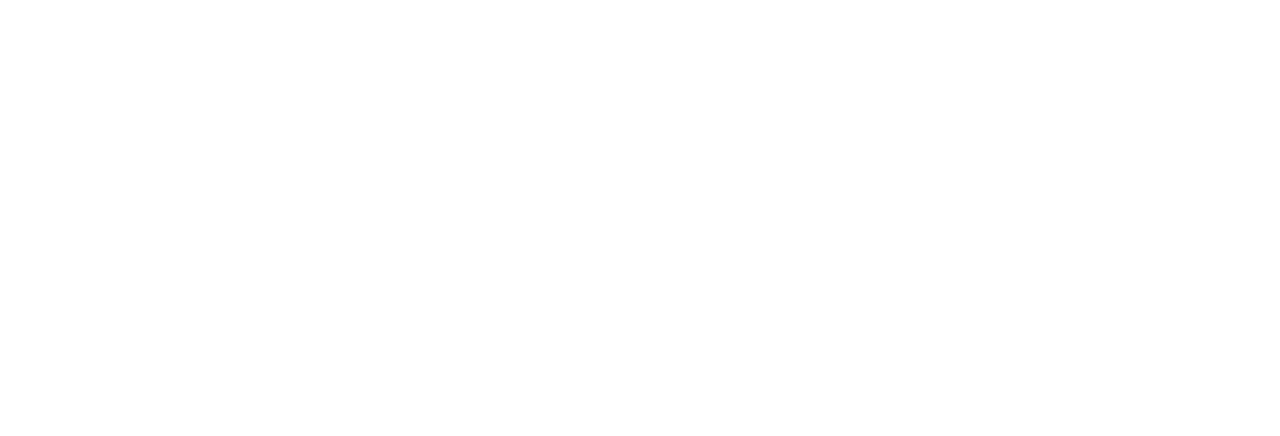
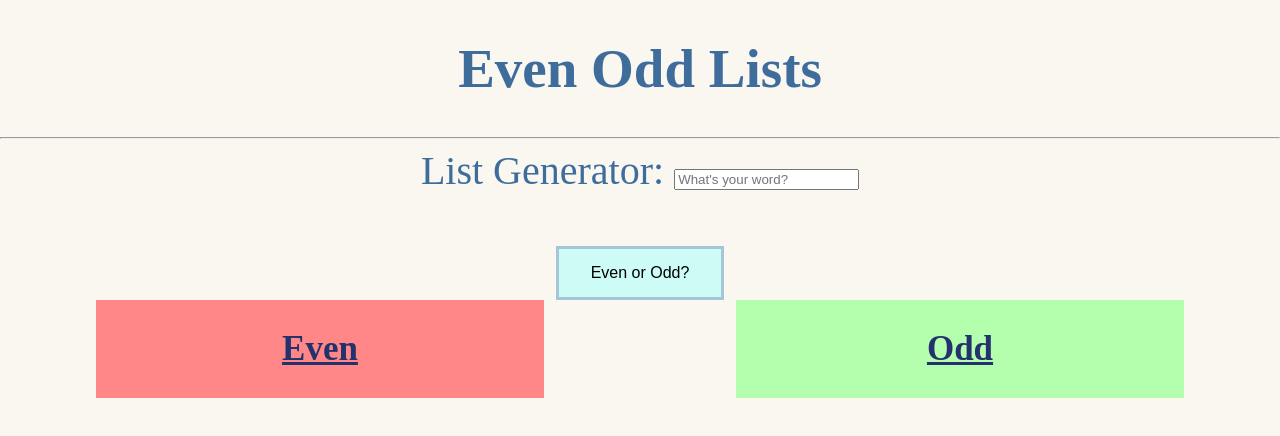
Before and after one commit to rdelena/evenOdd-List, a plain HTML site: page index.html in a window 1280 px wide. Drawn offline with Linux system fonts and the light colour scheme.

Commit message:
added a few stylings for the even-odd list

```diff
--- a/index.html
+++ b/index.html
@@ -5,6 +5,71 @@
     <meta http-equiv="X-UA-Compatible" content="IE=edge" />
     <meta name="viewport" content="width=device-width, initial-scale=1.0" />
     <title>Even-Odd List</title>
+    <link rel="stylesheet" href="style.css" />
   </head>
-  <body></body>
+  <body>
+    <h1>Even Odd Lists</h1>
+    <hr />
+    <form id="even-odd-form" autocomplete="off" target="_blank">
+      <div>
+        <label for="word">List Generator:</label>
+        <input
+          type="text"
+          name="word"
+          id="word"
+          placeholder="What's your word?"
+          onkeyup="updateWord(this)"
+        />
+      </div>
+      <br />
+      <div>
+        <input
+          class="button"
+          type="button"
+          value="Even or Odd?"
+          onclick="handleSubmit()"
+        />
+      </div>
+    </form>
+    <div class="container">
+      <section class="even-box">
+        <h2>Even</h2>
+        <ul id="even"></ul>
+      </section>
+      <section class="odd-box">
+        <h2>Odd</h2>
+        <ul id="odd"></ul>
+      </section>
+    </div>
+    <script>
+      let usersWord = "";
+      let oddList = document.getElementById("odd");
+      let evenList = document.getElementById("even");
+
+      function updateWord(element) {
+        usersWord = element.value;
+
+        console.log(usersWord);
+      }
+
+      function handleSubmit() {
+        // this line creates a new LI Element. We'll do this every time a word is submitted so this should stay the same
+        let newListItem = document.createElement("LI");
+
+        // this line sticks the user's word into the newly create LI Element so we'll keep this the same, as well.
+        newListItem.innerText = usersWord;
+
+        if (usersWord.length % 2 === 0) {
+          /*put word in even lists*/
+          evenList.appendChild(newListItem);
+        } else {
+          /*put word in odd list*/
+          oddList.appendChild(newListItem);
+        }
+        // these two lines will be the same
+        usersWord = "";
+        document.getElementById("even-odd-form").reset();
+      }
+    </script>
+  </body>
 </html>
--- /dev/null
+++ b/style.css
@@ -0,0 +1,50 @@
+body {
+  margin: 0;
+  padding: 0;
+  background-color: #faf7f0;
+}
+h1 {
+  text-align: center;
+  font-size: 55px;
+  color: #3e6d9c;
+}
+form {
+  text-align: center;
+  font-size: 40px;
+  color: #3e6d9c;
+}
+.container {
+  display: grid;
+  grid-template-columns: 50% 50%;
+  grid-template-rows: auto;
+}
+h2 {
+  text-align: center;
+  font-size: 35px;
+  text-decoration: underline;
+  color: #25316d;
+}
+li {
+  /* list-style: none; */
+  font-size: 20px;
+  margin: 1rem;
+  color: #80558c;
+}
+.button {
+  background-color: #cdfcf6;
+  border: #a3c7d6 solid;
+  color: black;
+  padding: 15px 32px;
+  text-align: center;
+  text-decoration: none;
+  display: inline-block;
+  font-size: 16px;
+}
+.even-box {
+  background-color: #ff8787;
+  margin: 0 15%;
+}
+.odd-box {
+  background-color: #b3ffae;
+  margin: 0 15%;
+}
```
